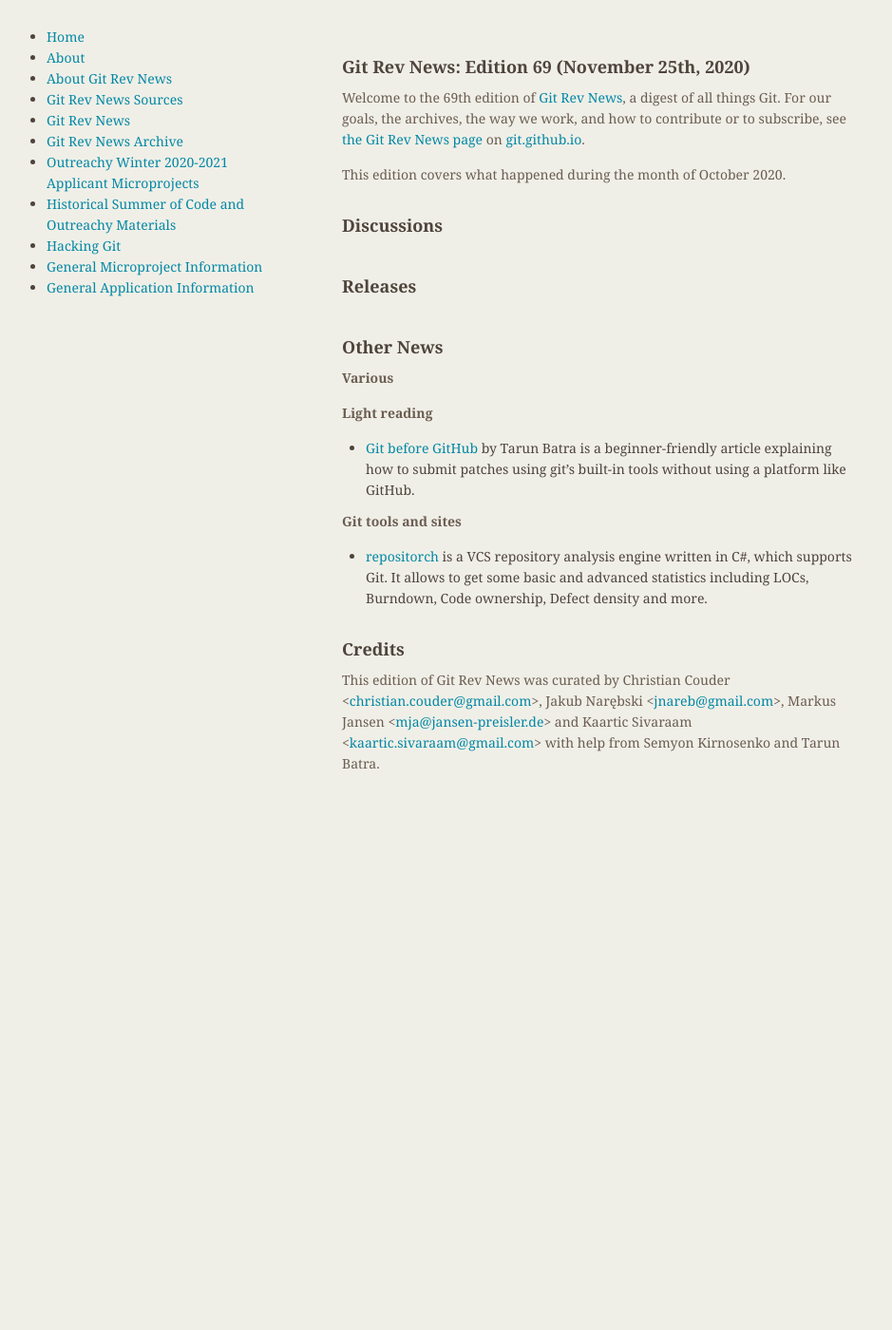
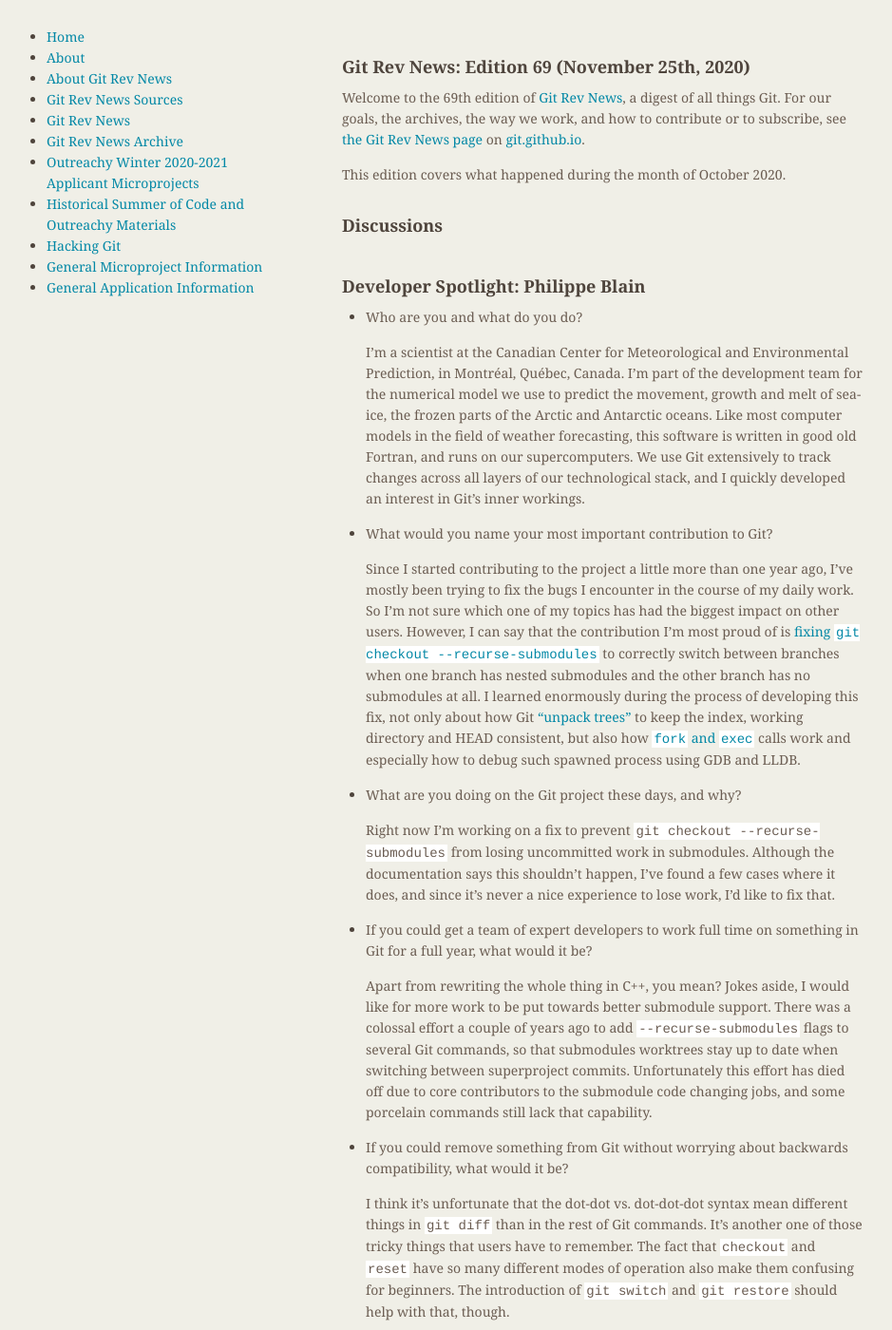
Before and after one commit to git/git.github.io, a Jekyll site: the page built from rev_news/drafts/edition-69.md, in a window 1280 px wide and 1400 px high. Shown: the whole window at 95% size, without its empty margins (174-1113 px from the left). Built offline with Jekyll 4.4.1, drawn with Linux system fonts in a browser that asks for light colours; some of the changed text lies outside the part shown.

Commit message:
rn-69: add interview with Philippe Blain

```diff
--- a/rev_news/drafts/edition-69.md
+++ b/rev_news/drafts/edition-69.md
@@ -29,9 +29,75 @@
 ### Support
 -->
 
-<!---
-## Developer Spotlight:
--->
+## Developer Spotlight: Philippe Blain
+
+* Who are you and what do you do?
+
+  I'm a scientist at the Canadian Center for Meteorological and
+  Environmental Prediction, in Montréal, Québec, Canada. I'm part of the
+  development team for the numerical model we use to predict the movement,
+  growth and melt of sea-ice, the frozen parts of the Arctic and Antarctic
+  oceans. Like most computer models in the field of weather forecasting,
+  this software is written in good old Fortran, and runs on our
+  supercomputers. We use Git extensively to track changes across all
+  layers of our technological stack, and I quickly developed an interest
+  in Git's inner workings.
+
+* What would you name your most important contribution to Git?
+
+  Since I started contributing to the project a little more than one year
+  ago, I've mostly been trying to fix the bugs I encounter in the course
+  of my daily work. So I'm not sure which one of my topics has had the
+  biggest impact on other users. However, I can say that the contribution
+  I'm most proud of is [fixing `git checkout --recurse-submodules`](https://github.com/git/git/compare/d0654dc308b0ba76dd8ed7bbb33c8d8f7aacd783...846f34d3514b81764dea7c2a4851f6187ab31aad)
+  to correctly switch between branches when one branch has nested
+  submodules and the other branch has no submodules at all. I learned
+  enormously during the process of developing this fix, not only about how
+  Git ["unpack trees"](https://github.com/git/git/blob/master/unpack-trees.c)
+  to keep the index, working directory and HEAD consistent, but also how
+  [`fork` and `exec`](https://en.wikipedia.org/wiki/Fork%E2%80%93exec)
+  calls work and especially how to debug such spawned process using GDB
+  and LLDB.
+
+* What are you doing on the Git project these days, and why?
+
+  Right now I'm working on a fix to prevent `git checkout
+  --recurse-submodules` from losing uncommitted work in submodules.
+  Although the documentation says this shouldn't happen, I've found a few
+  cases where it does, and since it's never a nice experience to lose
+  work, I'd like to fix that.
+
+* If you could get a team of expert developers to work full time on
+  something in Git for a full year, what would it be?
+
+  Apart from rewriting the whole thing in C++, you mean? Jokes aside, I
+  would like for more work to be put towards better submodule support.
+  There was a colossal effort a couple of years ago to add
+  `--recurse-submodules` flags to several Git commands, so that submodules
+  worktrees stay up to date when switching between superproject commits.
+  Unfortunately this effort has died off due to core contributors to the
+  submodule code changing jobs, and some porcelain commands still lack
+  that capability.
+
+* If you could remove something from Git without worrying about
+  backwards compatibility, what would it be?
+
+  I think it's unfortunate that the dot-dot vs. dot-dot-dot syntax mean
+  different things in `git diff` than in the rest of Git commands. It's
+  another one of those tricky things that users have to remember. The fact
+  that `checkout` and `reset` have so many different modes of operation
+  also make them confusing for beginners. The introduction of `git switch`
+  and `git restore` should help with that, though.
+
+* What is your favorite Git-related tool/library, outside of Git itself?
+
+  Since I've heard of it I've been using
+  [`diff-so-fancy`](https://github.com/so-fancy/diff-so-fancy#readme) as a
+  way to make Git diffs more easily readable. Apart from that I mostly
+  stick to the Git command line. Recently I discovered
+  [`git-crecord`](https://github.com/andrewshadura/git-crecord#readme), an
+  ncurses interface for, among other features, interactive line-by-line
+  staging.
 
 ## Releases
 
```
